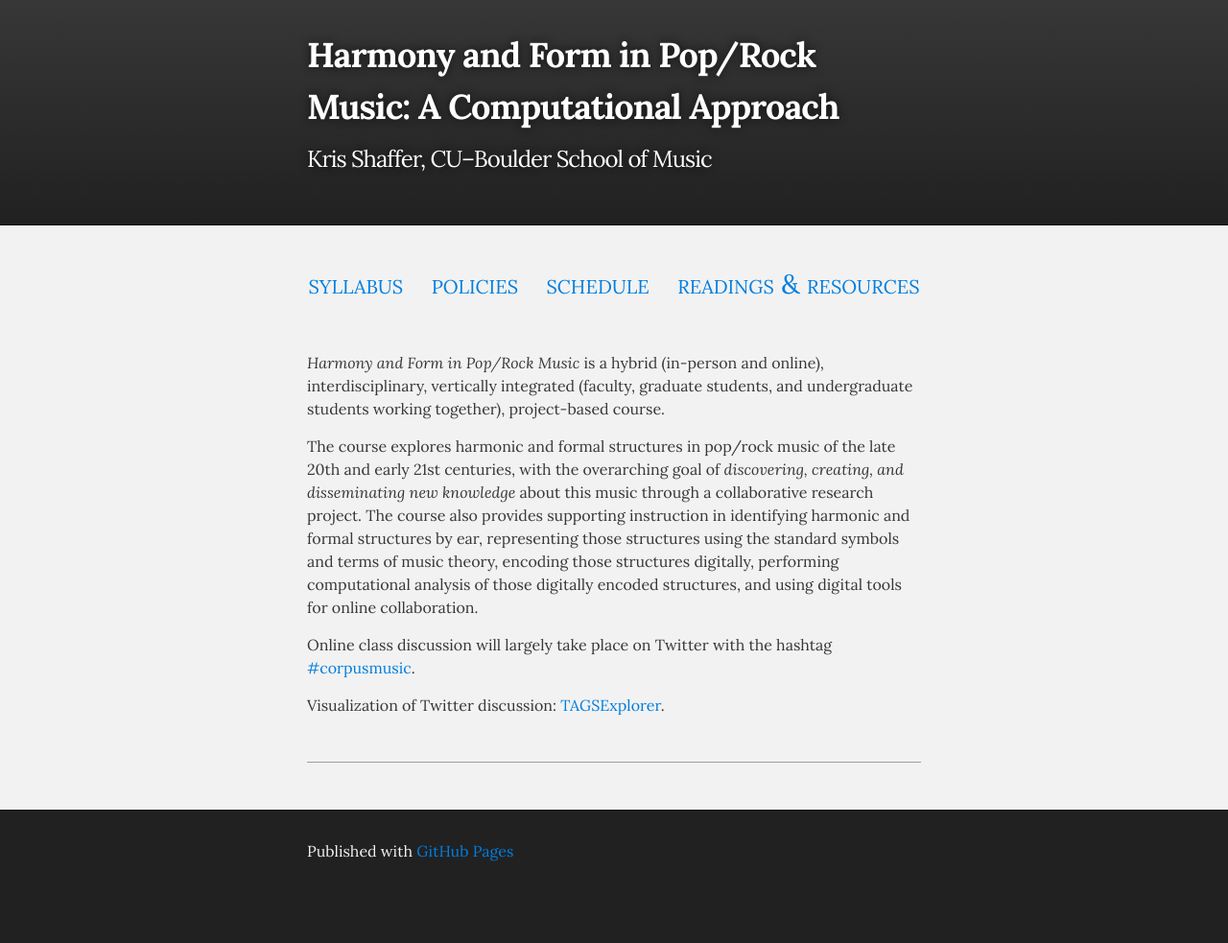
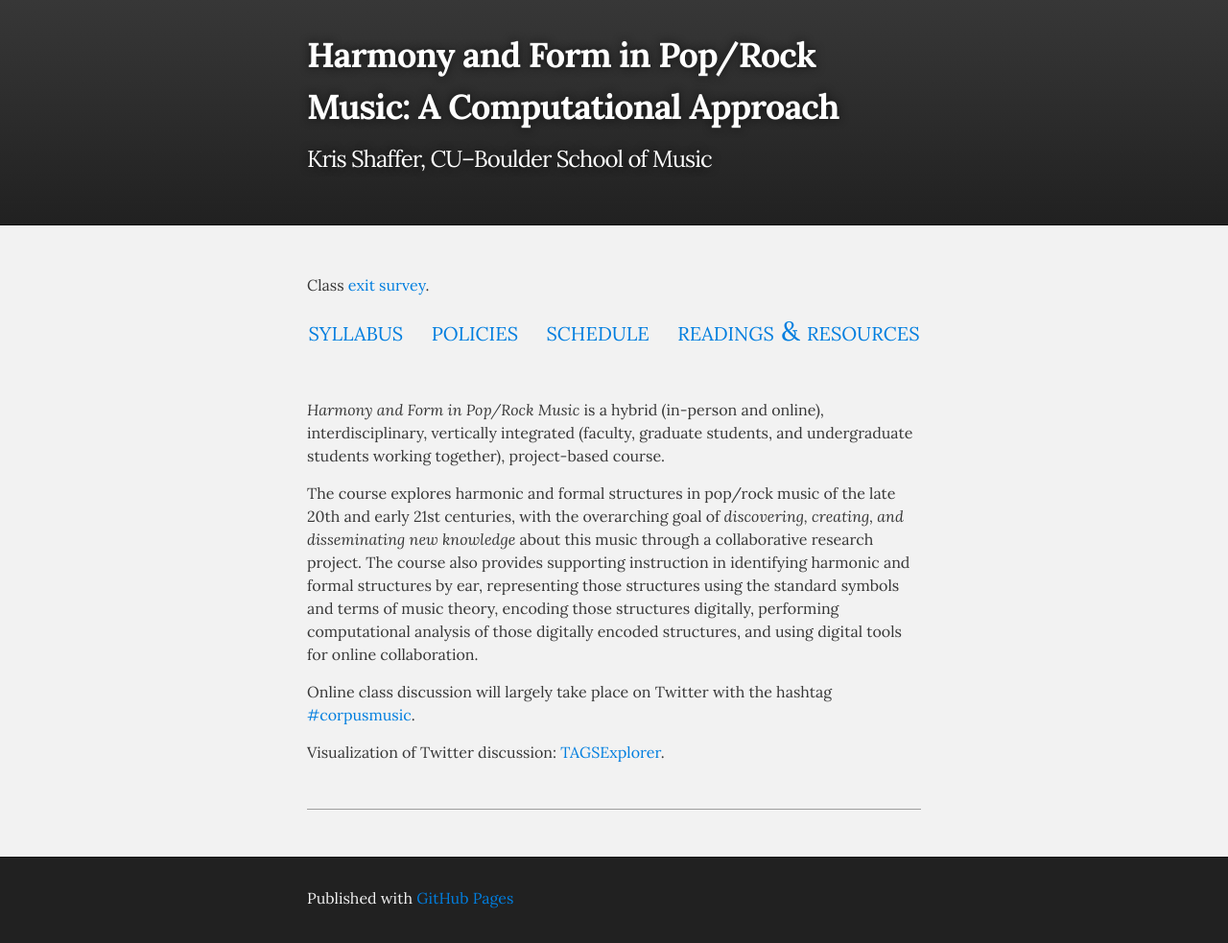
Before and after one commit to kshaffer/corpusmusic, a Jekyll site: the page built from index.md, in a window 1280 px wide. Shown: the whole page at 96% size. Built offline with Jekyll 4.4.1, drawn with Linux system fonts in a browser that asks for light colours; Markdown is read by kramdown in place of the engine named in the settings; before the commit the page ends 934 px from its top, so only the background shows below that.

Commit message:
exit survey

```diff
--- a/index.md
+++ b/index.md
@@ -3,6 +3,8 @@ layout: post
 title: Harmony and Form in Pop/Rock Music&#58; A Computational Approach, CU–Boulder, May 2014
 author: Kris Shaffer
 ---
+
+Class [exit survey](https://www.surveymonkey.com/s/3BNCX82).
 
 <div style="text-align: center; font-size: 1.75em; font-variant: small-caps"><a href="./syllabus.html">syllabus</a>&nbsp;&nbsp;&nbsp;&nbsp;<a href="./policies.html">policies</a>&nbsp;&nbsp;&nbsp;&nbsp;<a href="./schedule.html">schedule</a>&nbsp;&nbsp;&nbsp;&nbsp;<a href="./readings.html">readings & resources</a></div><br/>
 
```
